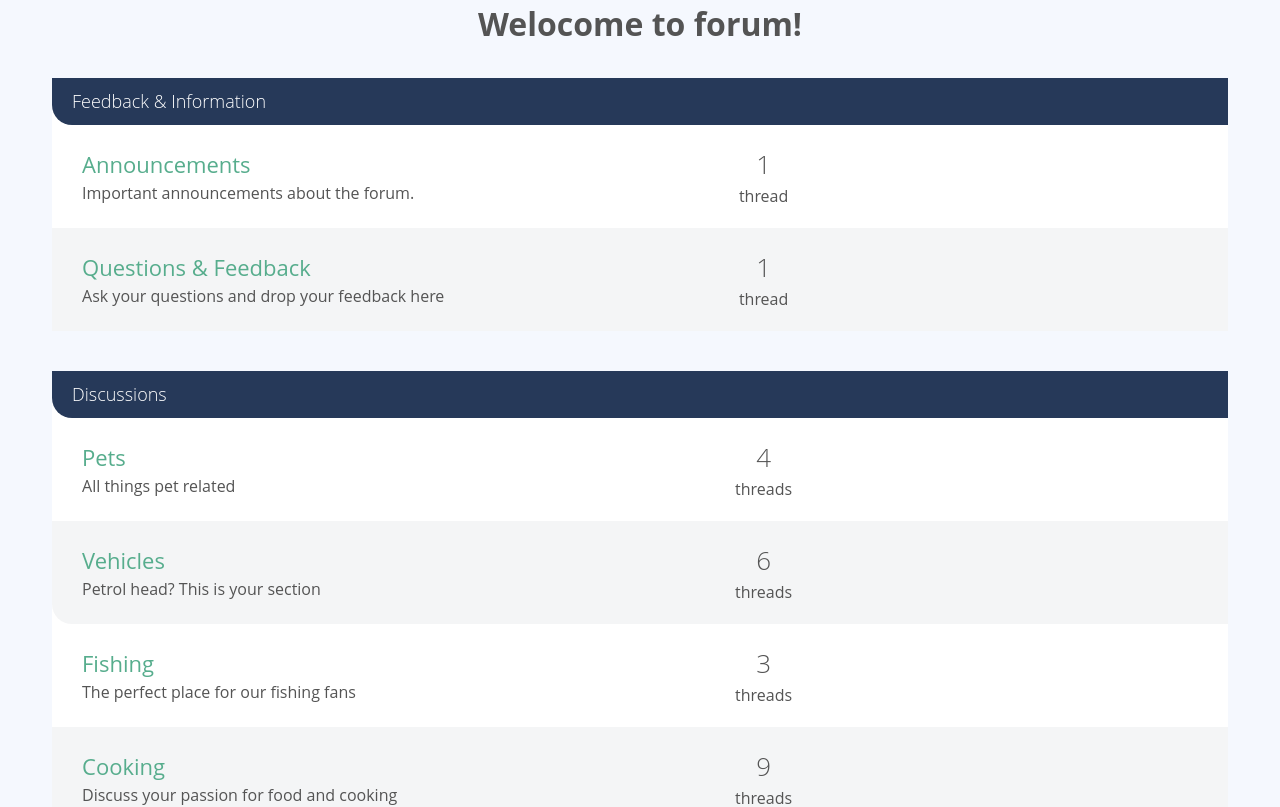
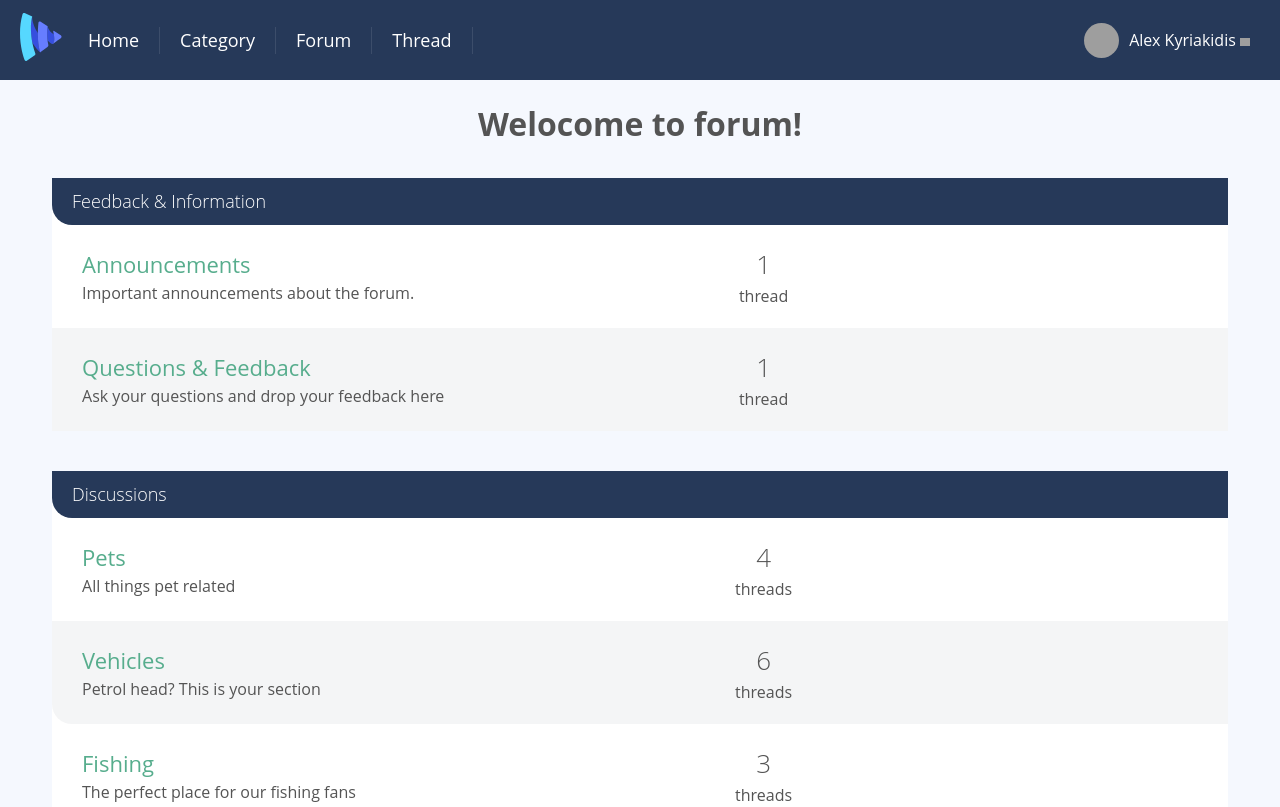
Before and after one commit to tachyond2/awesome-forum, a Vue app: page / in a window 1280 px wide. Shown: the top 807 px of the page. Built offline with nearby package versions, Linux system fonts and the light colour scheme; grey boxes are pictures that could not be loaded.

Commit message:
wip(navbar): add support to navigate to the homepage

```diff
--- a/src/App.vue
+++ b/src/App.vue
@@ -1,13 +1,17 @@
 <template>
-
+  <the-nav-bar/>
   <div class="container">
     <router-view />
   </div>
 </template>
 
 <script>
+import TheNavBar from '@/components/TheNavBar.vue'
 export default {
-  name: 'App'
+  name: 'App',
+  components: {
+    TheNavBar
+  }
 }
 </script>
 
--- /dev/null
+++ b/src/components/TheNavBar.vue
@@ -0,0 +1,73 @@
+<template>
+  <header class="header" id="header">
+
+    <router-link :to="{name: 'Home'}" class="logo">
+      <img src="../assets/svg/vueschool-logo.svg">
+    </router-link>
+
+    <div class="btn-hamburger">
+        <!-- use .btn-humburger-active to open the menu -->
+        <div class="top bar"></div>
+        <div class="middle bar"></div>
+        <div class="bottom bar"></div>
+    </div>
+
+<!-- use .navbar-open to open nav -->
+  <nav class="navbar">
+    <ul>
+
+        <li class="navbar-user">
+            <a href="#">
+                <img class="avatar-small" src="https://pbs.twimg.com/profile_images/1188775562657091594/5mgkg44t_400x400.jpg" alt="">
+                <span>
+                    Alex Kyriakidis
+                    <img class="icon-profile" src="assets/img/svg/arrow-profile.svg" alt="">
+                </span>
+            </a>
+
+            <!-- dropdown menu -->
+            <!-- add class "active-drop" to show the dropdown -->
+            <div id="user-dropdown">
+                <div class="triangle-drop"></div>
+                <ul class="dropdown-menu">
+                    <li class="dropdown-menu-item"><a href="profile.html">View profile</a></li>
+                    <li class="dropdown-menu-item"><a href="#">Log out</a></li>
+                </ul>
+            </div>
+        </li>
+    </ul>
+
+    <ul>
+        <li class="navbar-item">
+            <a href="index.html">Home</a>
+        </li>
+        <li class="navbar-item">
+            <a href="category.html">Category</a>
+        </li>
+        <li class="navbar-item">
+            <a href="forum.html">Forum</a>
+        </li>
+        <li class="navbar-item">
+            <a href="thread.html">Thread</a>
+        </li>
+        <!-- Show these option only on mobile-->
+        <li class="navbar-item mobile-only">
+            <a href="profile.html">My Profile</a>
+        </li>
+        <li class="navbar-item mobile-only">
+            <a href="#">Logout</a>
+        </li>
+    </ul>
+  </nav>
+</header>
+</template>
+
+<script>
+export default {
+
+}
+</script>
+
+<style lang="scss" scoped>
+
+</style>
--- a/src/pages/PageHome.vue
+++ b/src/pages/PageHome.vue
@@ -1,5 +1,5 @@
 <template>
-  <h1>Welocome to forum!</h1>
+  <h1 class="push-top">Welocome to forum!</h1>
   <category-list :categories="categories"/>
 </template>
 
```
Also changed, not shown: src/assets/svg/arrow-profile.svg (added), src/assets/svg/vueschool-logo.svg (added).
